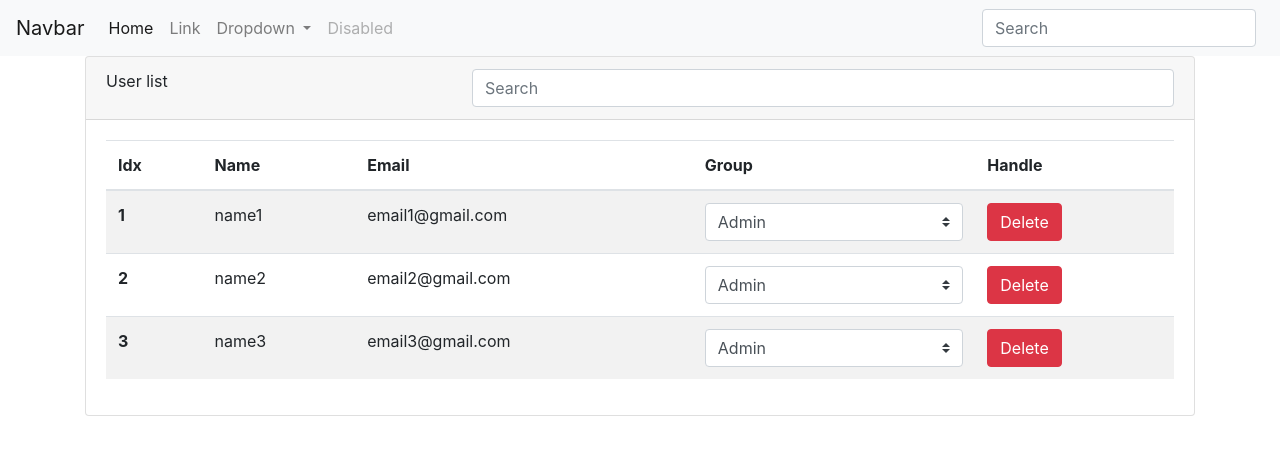
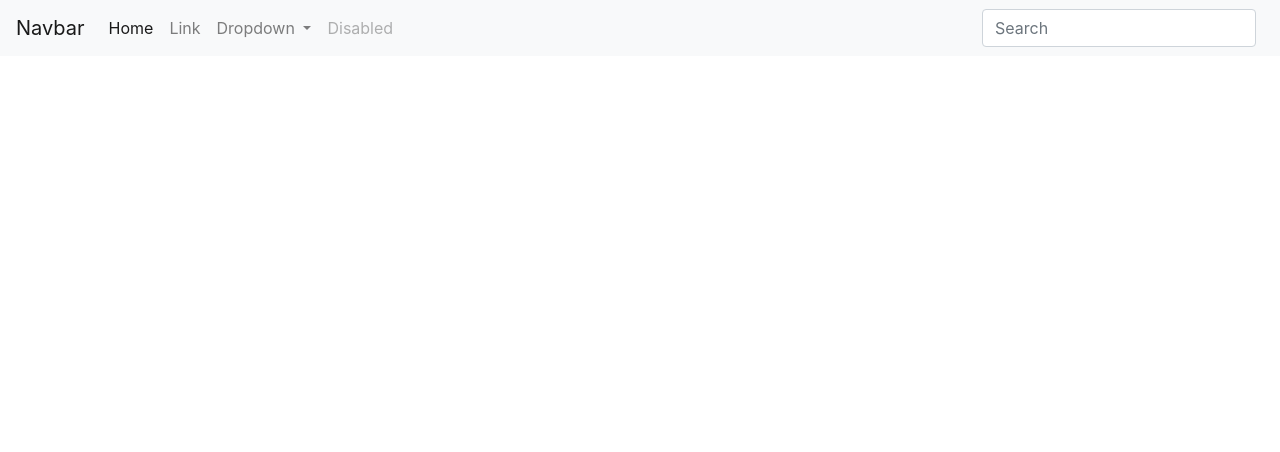
Before and after one commit to boyeuconnd/M5_user_mng, an Angular app: page / in a window 1280 px wide. Shown: the top 452 px of the page. Built offline with nearby package versions, Linux system fonts and the light colour scheme.

Commit message:
add routing for user component

```diff
--- a/src/app/app.component.html
+++ b/src/app/app.component.html
@@ -1,4 +1,4 @@
 <app-menu></app-menu>
 <div class="container">
-  <app-user></app-user>
+  <router-outlet></router-outlet>
 </div>
--- a/src/app/app.module.ts
+++ b/src/app/app.module.ts
@@ -6,6 +6,7 @@ import { MenuComponent } from './core/menu/menu.component';
 import { UserComponent } from './user/user.component';
 import { InputSearchComponent } from './core/input-search/input-search.component';
 import { GroupMngComponent } from './core/group-mng/group-mng.component';
+import { AppRoutingModule} from './app-routing.module';
 
 @NgModule({
   declarations: [
@@ -13,10 +14,11 @@ import { GroupMngComponent } from './core/group-mng/group-mng.component';
     MenuComponent,
     UserComponent,
     InputSearchComponent,
-    GroupMngComponent
+    GroupMngComponent,
   ],
   imports: [
-    BrowserModule
+    BrowserModule,
+    AppRoutingModule
   ],
   providers: [],
   bootstrap: [AppComponent]
```
Also changed, not shown: src/app/app-routing.module.ts (added, +16 -0 lines).
